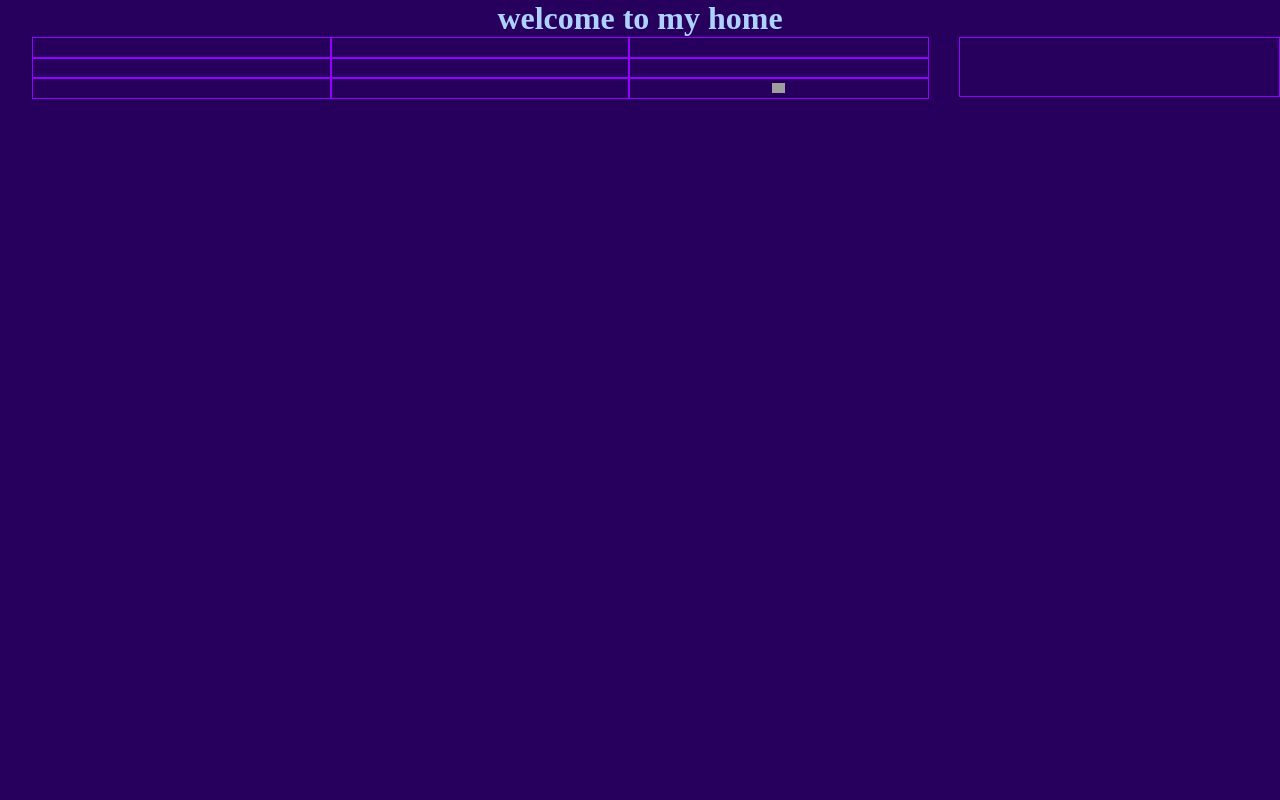
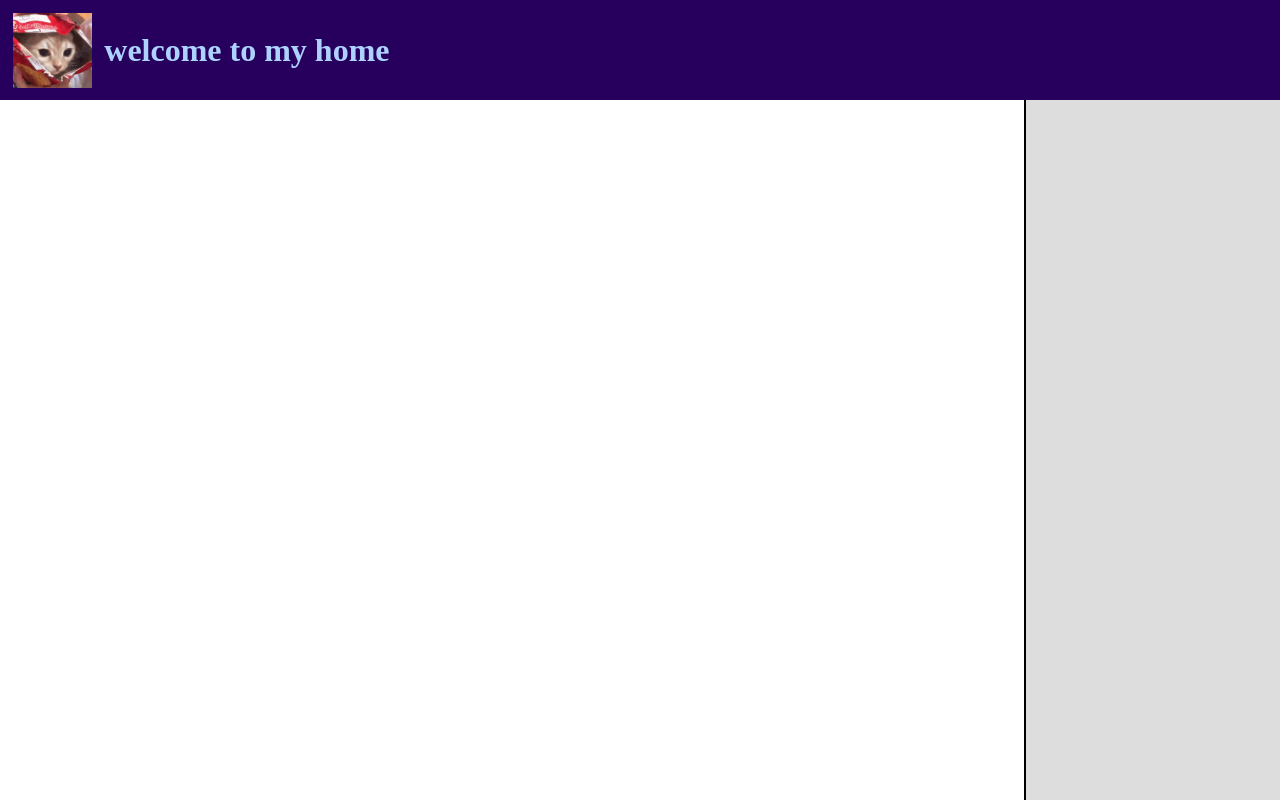
Before and after one commit to edwin-keefner/hybyrn, a plain HTML site: page index.html in a window 1280 px wide. Drawn offline with Linux system fonts and the light colour scheme; grey boxes are pictures that could not be loaded.

Commit message:
restarted

```diff
--- a/index.html
+++ b/index.html
@@ -6,37 +6,21 @@
         <title>hi!</title>
     </head>
     <body>
-        <div class="title">
-            <h1>welcome to my home</h1>
-        </div>
-        <div class="page">
-
-            <div class="explorer">
-
-                <div class="grid t tl"></div>
-                <div class="grid t tm"></div>
-                <div class="grid t tr"></div>
-
-                <div class="grid m ml"></div>
-                <div class="grid m mm"></div>
-                <div class="grid m mr"></div>
-
-                <div class="grid b bl">
+        <div class="main">
+            <div class="title">
+                <a href="#"><img src="/images/catoepic.png"></a>
+                <h1>welcome to my home</h1>
+            </div>
+            <div class="page">
+                <tbody class="table">
+                    <tr></tr>
+                    <tr></tr>
+                    <tr></tr>
+                </tbody>
+                <div class="sidebar">
 
                 </div>
-                <div class="grid b bm">
-
-                </div>
-                <div class="grid b br">
-                    <a href="https://twitter.com/hybyrn" target="_blank"><img src="https://web.archive.org/web/20060505141055/http://www.geocities.com/lazycatsurveys/earthanimated.gif"></img></a>
-                </div>
             </div>
-
-            <div class="sidebar">
-
-            </div>
-
         </div>
-
     </body>
 </html>
--- a/style.css
+++ b/style.css
@@ -1,89 +1,51 @@
-* {
+*{
     margin: 0;
     padding: 0;
+    box-sizing: border-box;
 }
 
-body {
-    height: 100%;
-    width: 100%;
+.main{
+    display: flex;
+    height: 100vh;
+    width: 100vw;
+    flex-direction: column;
+}
+
+.title{
+    display: flex;
+    top: 0px;
+    left: 0px;
+    height: 100px;
+    width: 100vw;
+    padding-left: 1%;
     background-color: rgb(39, 0, 93);
     align-items: center;
-    margin: 0;
+    justify-content: left;
 }
 
-p, h1 {
+.title h1{
     color: rgb(174, 210, 255);
 }
 
-h1 {
-    font-size: 2.5vw;
-    text-align: center;
+.title a{
+    height: 100%;
+    display: flex;
+    align-items: center;
+    margin-right: 1%;
 }
 
-.title {
-    height: 5%;
-    align-items: center;
+.title a img{
+    height: 75%;
 }
 
-.page {
-    height: 95%;
-    width: 100%;
+.page{
     display: flex;
+    flex: 1;
 }
 
-.explorer {
-    width: 70vw;
-    padding-left: 2.5vw;
-    padding-right: 2.5vw;
-    display: grid;
-    grid-template-columns: repeat(3, 1fr);
-    grid-template-rows: repeat(3, 1fr);
+.sidebar{
+    width: 20%;
+    border-left: 2px solid #000;
+    margin-left: auto;
+    background: #ddd;
 }
-
-.sidebar {
-
-    width: 25vw;
-    float:right;
-    display: flex;
-    border: solid;
-    border-color: rgb(148, 0, 255);
-    border-width: 1px;
-}
-
-.grid {
-    width: 100%;
-    height: 100%;
-    border: solid;
-    border-width: 1px;
-    border-color: rgb(148, 0, 255);
-    display: flex;
-    justify-content: center;
-    align-items: center;
-}
-
-.t {
-
-}
-
-.m {
-
-}
-
-.b {
-
-}
-
-.br {
-
-}
-
-.br a {
-
-}
-
-.br img {
-    height: 10px;
-    width: auto;
-    max-width: 100%;
-    max-height: 100%;
-}
```
Also changed, not shown: images/catoepic.png (added).
